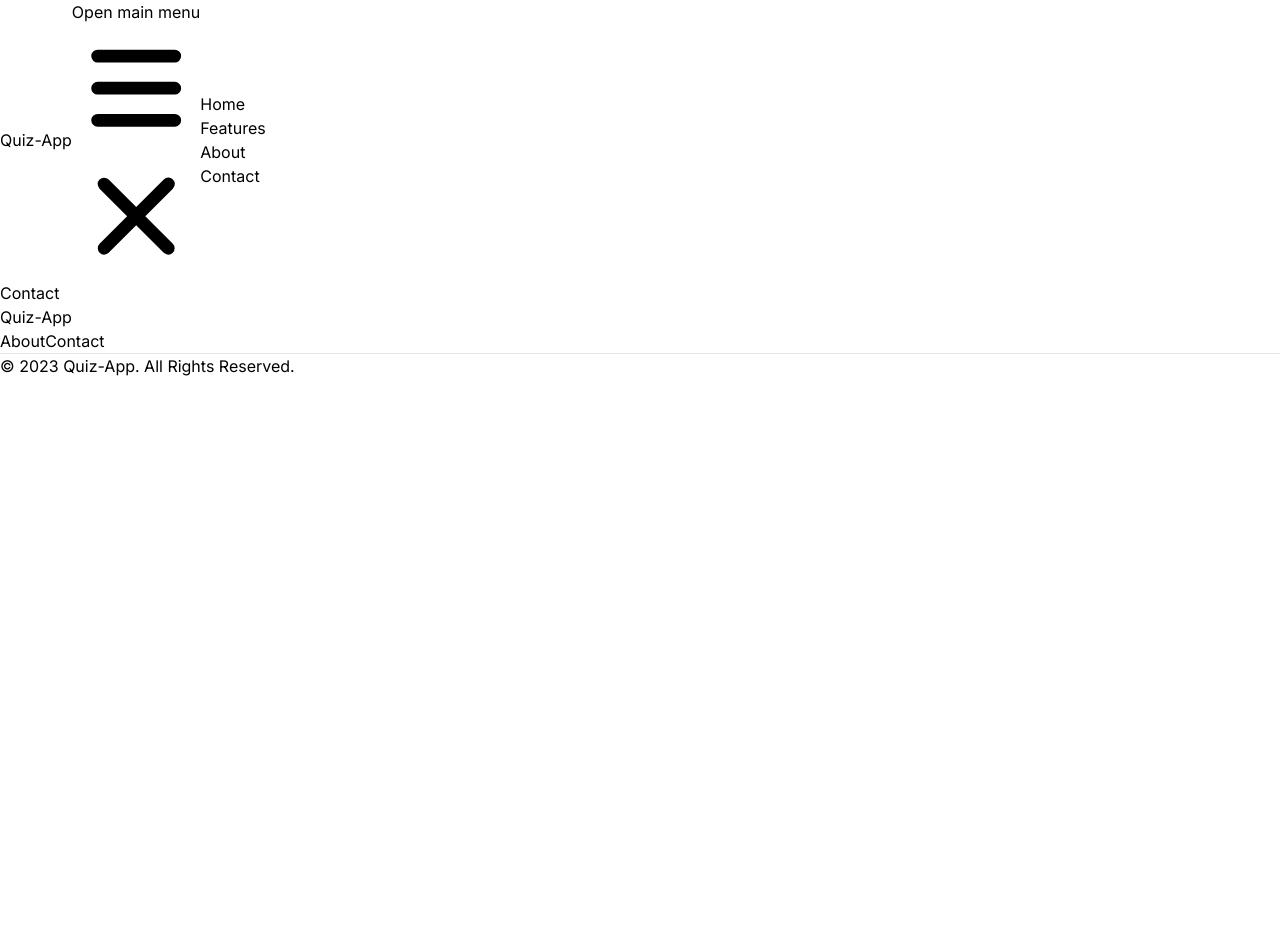
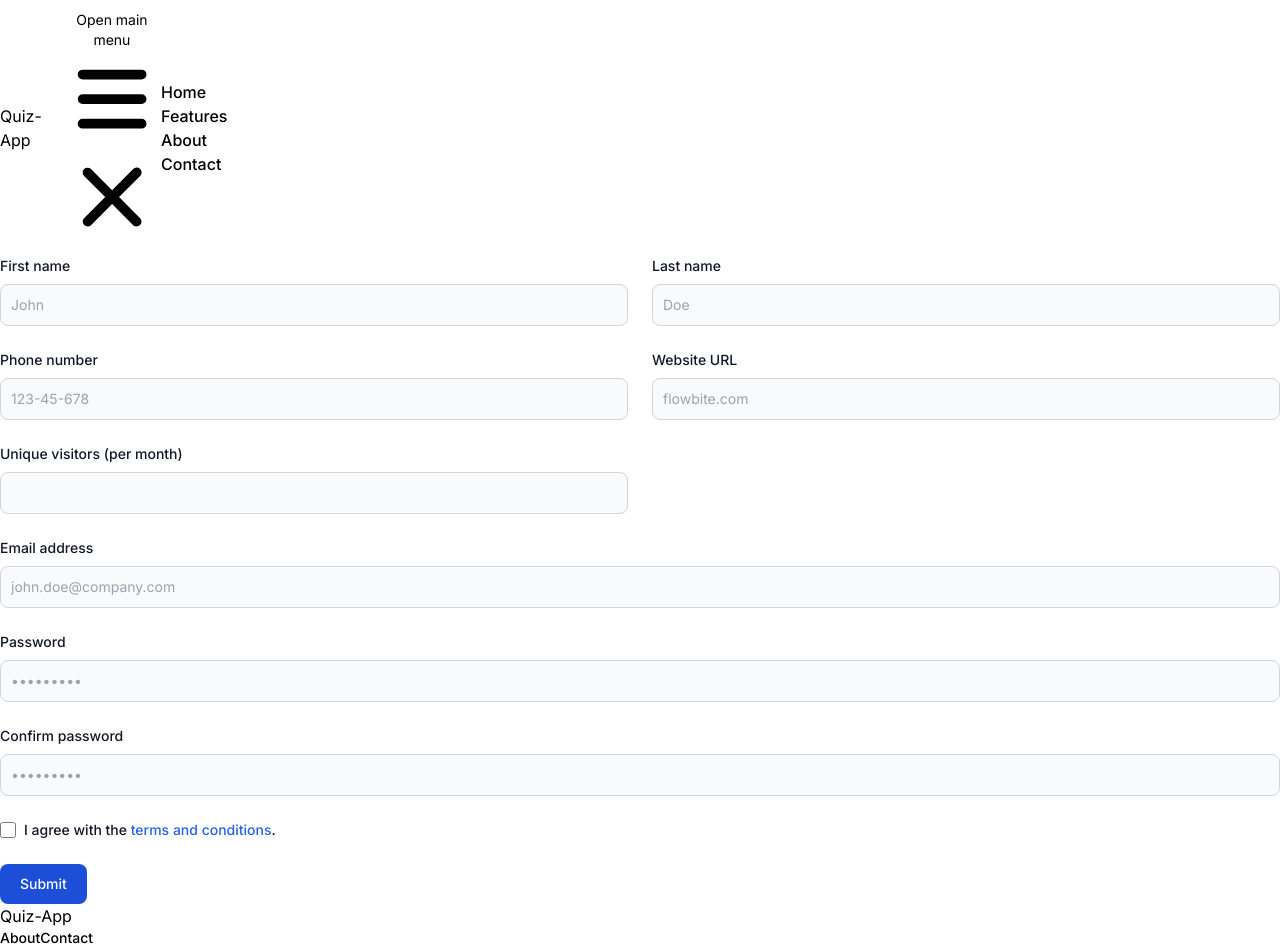
Before and after one commit to Sahil4883/quiz-card, a Next.js app: page /contact in a window 1280 px wide. Shown: the top 952 px of the page. Before the commit the page ends 800 px from the top, so only its background shows below. Built offline with nearby package versions, Linux system fonts and the light colour scheme; no server answers.

Commit message:
contact page implemented

```diff
--- a/app/(All Pages)/contact/page.tsx
+++ b/app/(All Pages)/contact/page.tsx
@@ -1,7 +1,137 @@
 import React from "react";
 
 const Contact = () => {
-  return <div>Contact</div>;
+  return (
+    <form>
+      <div className="grid gap-6 mb-6 md:grid-cols-2">
+        <div>
+          <label className="block mb-2 text-sm font-medium text-gray-900 dark:text-white">
+            First name
+          </label>
+          <input
+            type="text"
+            id="first_name"
+            className="bg-gray-50 border border-gray-300 text-gray-900 text-sm rounded-lg focus:ring-blue-500 focus:border-blue-500 block w-full p-2.5 dark:bg-gray-700 dark:border-gray-600 dark:placeholder-gray-400 dark:text-white dark:focus:ring-blue-500 dark:focus:border-blue-500"
+            placeholder="John"
+            required
+          />
+        </div>
+        <div>
+          <label className="block mb-2 text-sm font-medium text-gray-900 dark:text-white">
+            Last name
+          </label>
+          <input
+            type="text"
+            id="last_name"
+            className="bg-gray-50 border border-gray-300 text-gray-900 text-sm rounded-lg focus:ring-blue-500 focus:border-blue-500 block w-full p-2.5 dark:bg-gray-700 dark:border-gray-600 dark:placeholder-gray-400 dark:text-white dark:focus:ring-blue-500 dark:focus:border-blue-500"
+            placeholder="Doe"
+            required
+          />
+        </div>
+
+        <div>
+          <label className="block mb-2 text-sm font-medium text-gray-900 dark:text-white">
+            Phone number
+          </label>
+          <input
+            type="tel"
+            id="phone"
+            className="bg-gray-50 border border-gray-300 text-gray-900 text-sm rounded-lg focus:ring-blue-500 focus:border-blue-500 block w-full p-2.5 dark:bg-gray-700 dark:border-gray-600 dark:placeholder-gray-400 dark:text-white dark:focus:ring-blue-500 dark:focus:border-blue-500"
+            placeholder="123-45-678"
+            pattern="[0-9]{3}-[0-9]{2}-[0-9]{3}"
+            required
+          />
+        </div>
+        <div>
+          <label className="block mb-2 text-sm font-medium text-gray-900 dark:text-white">
+            Website URL
+          </label>
+          <input
+            type="url"
+            id="website"
+            className="bg-gray-50 border border-gray-300 text-gray-900 text-sm rounded-lg focus:ring-blue-500 focus:border-blue-500 block w-full p-2.5 dark:bg-gray-700 dark:border-gray-600 dark:placeholder-gray-400 dark:text-white dark:focus:ring-blue-500 dark:focus:border-blue-500"
+            placeholder="flowbite.com"
+            required
+          />
+        </div>
+        <div>
+          <label className="block mb-2 text-sm font-medium text-gray-900 dark:text-white">
+            Unique visitors (per month)
+          </label>
+          <input
+            type="number"
+            id="visitors"
+            className="bg-gray-50 border border-gray-300 text-gray-900 text-sm rounded-lg focus:ring-blue-500 focus:border-blue-500 block w-full p-2.5 dark:bg-gray-700 dark:border-gray-600 dark:placeholder-gray-400 dark:text-white dark:focus:ring-blue-500 dark:focus:border-blue-500"
+            placeholder=""
+            required
+          />
+        </div>
+      </div>
+      <div className="mb-6">
+        <label className="block mb-2 text-sm font-medium text-gray-900 dark:text-white">
+          Email address
+        </label>
+        <input
+          type="email"
+          id="email"
+          className="bg-gray-50 border border-gray-300 text-gray-900 text-sm rounded-lg focus:ring-blue-500 focus:border-blue-500 block w-full p-2.5 dark:bg-gray-700 dark:border-gray-600 dark:placeholder-gray-400 dark:text-white dark:focus:ring-blue-500 dark:focus:border-blue-500"
+          placeholder="john.doe@company.com"
+          required
+        />
+      </div>
+      <div className="mb-6">
+        <label className="block mb-2 text-sm font-medium text-gray-900 dark:text-white">
+          Password
+        </label>
+        <input
+          type="password"
+          id="password"
+          className="bg-gray-50 border border-gray-300 text-gray-900 text-sm rounded-lg focus:ring-blue-500 focus:border-blue-500 block w-full p-2.5 dark:bg-gray-700 dark:border-gray-600 dark:placeholder-gray-400 dark:text-white dark:focus:ring-blue-500 dark:focus:border-blue-500"
+          placeholder="•••••••••"
+          required
+        />
+      </div>
+      <div className="mb-6">
+        <label className="block mb-2 text-sm font-medium text-gray-900 dark:text-white">
+          Confirm password
+        </label>
+        <input
+          type="password"
+          id="confirm_password"
+          className="bg-gray-50 border border-gray-300 text-gray-900 text-sm rounded-lg focus:ring-blue-500 focus:border-blue-500 block w-full p-2.5 dark:bg-gray-700 dark:border-gray-600 dark:placeholder-gray-400 dark:text-white dark:focus:ring-blue-500 dark:focus:border-blue-500"
+          placeholder="•••••••••"
+          required
+        />
+      </div>
+      <div className="flex items-start mb-6">
+        <div className="flex items-center h-5">
+          <input
+            id="remember"
+            type="checkbox"
+            value=""
+            className="w-4 h-4 border border-gray-300 rounded bg-gray-50 focus:ring-3 focus:ring-blue-300 dark:bg-gray-700 dark:border-gray-600 dark:focus:ring-blue-600 dark:ring-offset-gray-800"
+            required
+          />
+        </div>
+        <label className="ms-2 text-sm font-medium text-gray-900 dark:text-gray-300">
+          I agree with the{" "}
+          <a
+            href="#"
+            className="text-blue-600 hover:underline dark:text-blue-500"
+          >
+            terms and conditions
+          </a>
+          .
+        </label>
+      </div>
+      <button
+        type="submit"
+        className="text-white bg-blue-700 hover:bg-blue-800 focus:ring-4 focus:outline-none focus:ring-blue-300 font-medium rounded-lg text-sm w-full sm:w-auto px-5 py-2.5 text-center dark:bg-blue-600 dark:hover:bg-blue-700 dark:focus:ring-blue-800"
+      >
+        Submit
+      </button>
+    </form>
+  );
 };
 
 export default Contact;
```
